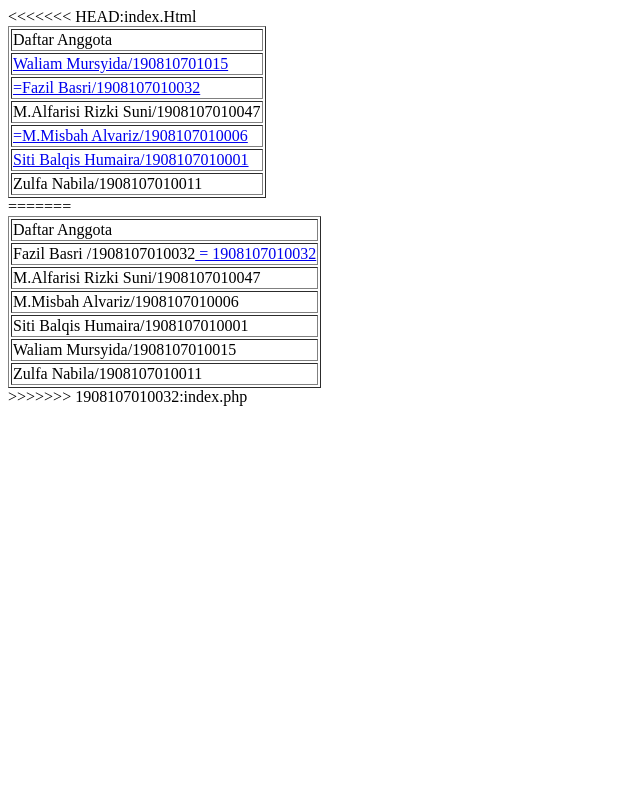
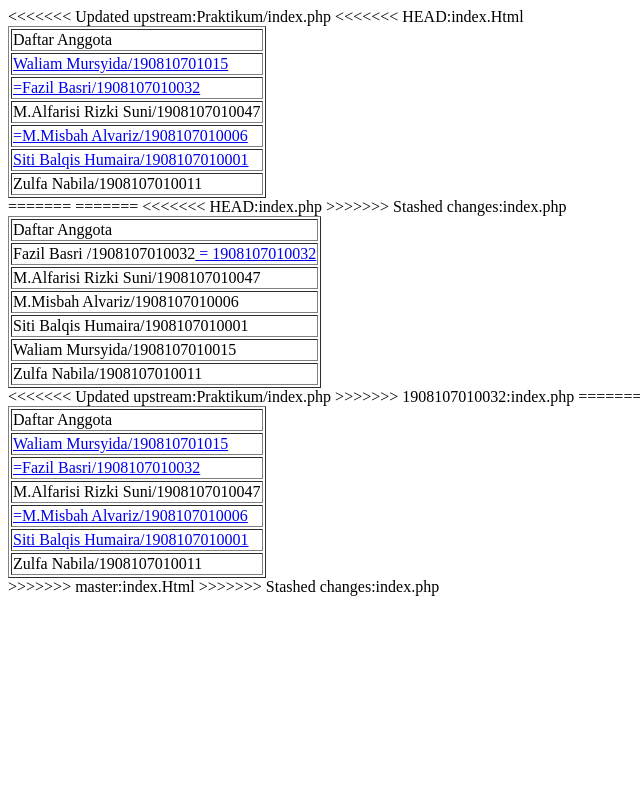
Before and after one commit to Fazilbasri11/INF206-2021-DY1-TAWALAP, a PHP site: page / in a window 1280 px wide. Shown: the whole page, without its empty margins (0-640 px from the left). Run offline with PHP 8.4, Linux system fonts and the light colour scheme.

Commit message:
Auto stash before merge of "master" and "origin/master"
marge

```diff
--- /dev/null
+++ b/1908107010006.html
@@ -0,0 +1,2 @@
+M. Misbah Alvariz
+1908107010006
--- /dev/null
+++ b/1908107010011.html
@@ -0,0 +1 @@
+Zulfa Nabila 1908107010011
--- a/Praktikum/index.php
+++ b/Praktikum/index.php
@@ -1,3 +1,4 @@
+<<<<<<< Updated upstream:Praktikum/index.php
 <<<<<<< HEAD:index.Html
 <!DOCTYPE html>
 <html>
@@ -18,6 +19,9 @@
     </table>
 </html>
 =======
+=======
+<<<<<<< HEAD:index.php
+>>>>>>> Stashed changes:index.php
 <!DOCTYPE html>
 <html>
 
@@ -37,4 +41,27 @@
     </table>
 </body>
 </html>
+<<<<<<< Updated upstream:Praktikum/index.php
 >>>>>>> 1908107010032:index.php
+=======
+=======
+<!DOCTYPE html>
+<html>
+
+<head>
+    <title>Utama – Admin</title>
+</head>
+
+<body>
+    <table border ="1">
+        <tr><td>Daftar Anggota</td></tr>
+        <tr><td><a href="1908107010015.html">Waliam Mursyida/190810701015</a></td></tr>
+        <tr><td><a href="1908107010032.html"> =Fazil Basri/1908107010032</a></td></tr>
+        <tr><td><a href="1908107010047.html"></a> M.Alfarisi Rizki Suni/1908107010047</td></tr>
+        <tr><td><a href="1908107010006.html"> =M.Misbah Alvariz/1908107010006</a></td></tr>
+        <tr><td><a href="1908107010001.html">Siti Balqis Humaira/1908107010001</a></td></tr>
+        <tr><td><a href="1908107010011.html"></a> Zulfa Nabila/1908107010011</td></tr>
+    </table>
+</html>
+>>>>>>> master:index.Html
+>>>>>>> Stashed changes:index.php
```
Also changed, not shown: 1908107010001.html (added, +10 -0 lines), 1908107010015.html (added, +12 -0 lines).
